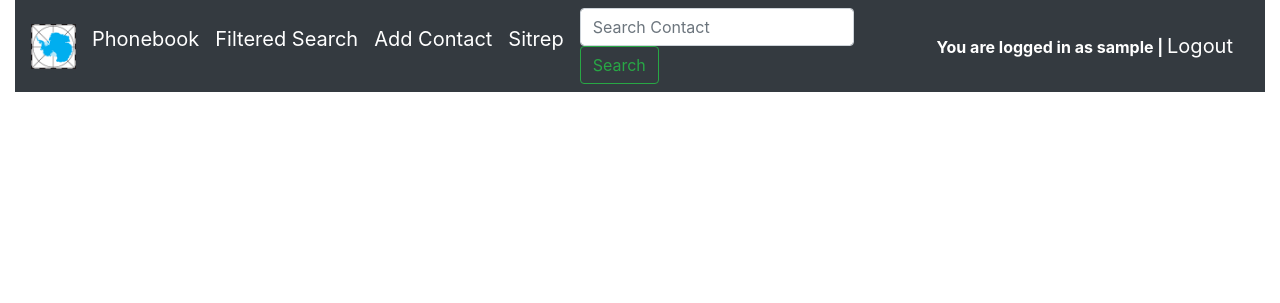
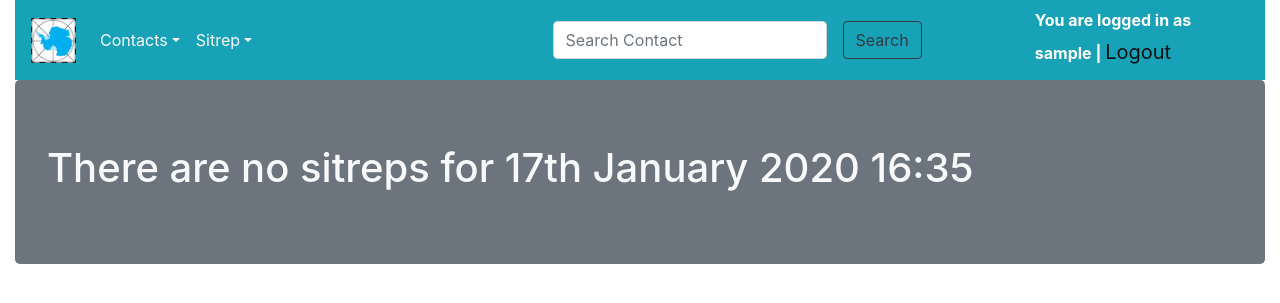
Before and after one commit to santiagourrutiam/sandypoint, a Django app: page /showsitrep/ in a window 1280 px wide. Shown: the top 303 px of the page. Run offline with Django 3.2, Linux system fonts and the light colour scheme; the visitor is signed in with stand-in values (Sample User, id 1); data that the repository does not hold is empty; some libraries are stand-ins or nearby versions.

Commit message:
third commit

```diff
--- a/sandypoint/phonebook/admin.py
+++ b/sandypoint/phonebook/admin.py
@@ -4,7 +4,7 @@ from phonebook.models import Contact, UserProfileInfo, Sitrep
 # Register your models here.
 
 class ContactsAdmin (admin.ModelAdmin):
-    fields = ['firstname','lastname','company','contact_type']
+    fields = ['firstname','lastname','company','contact_type','primary_phone','mobile_phone', 'email', 'description',]
     search_fields = ['firstname','lastname','company', 'contact_type']
     list_filter = ['contact_type']
 
--- a/sandypoint/phonebook/forms.py
+++ b/sandypoint/phonebook/forms.py
@@ -1,9 +1,20 @@
+"""
+@Santiago Urrutia
+phonebook/forms.py
+
+Contains all forms of the application.
+1) AddSitrepForm class (name, description)
+2) UserForm
+3) UserProfileInfoForm
+
+"""
+
 from django import forms
-
 from django.forms import ModelForm
 from phonebook.models import UserProfileInfo, Sitrep, Contact
 from django.contrib.auth.models import User
 
+#1)
 class AddSitrepForm (forms.ModelForm):
     name = forms.CharField(max_length=30,widget=forms.TextInput(attrs={'class':'form-control'}))
     description = forms.CharField(max_length=200, widget=forms.Textarea(attrs={'class':'form-control'}))
@@ -11,29 +22,18 @@ class AddSitrepForm (forms.ModelForm):
         model = Sitrep
         fields = '__all__'
 
-
+#2)
 class UserForm(forms.ModelForm):
     password = forms.CharField(widget=forms.PasswordInput())
     class Meta():
         model = User
         fields = ('username', 'email', 'password')
 
+#3)
 class UserProfileInfoForm(forms.ModelForm):
     class Meta():
         model = UserProfileInfo
         fields = ('department',)
-
-
-
-CONTACT_TYPE_CHOICES = [
-                ('Airport', 'AIRPORT'),
-                ('CUSTOMS','Customs'),
-                ('SHIPPING','Shipping'),
-                ('TRANSPORT','Transport'),
-                ('PROVIDERS','Providers'),
-                ('ACCOMODATION','Hotels/Accomodation'),
-                ('ALE','ALE Staff'),
-            ]
 
 class AddNewContactForm(forms.ModelForm):
     description = forms.CharField(
@@ -44,12 +44,10 @@ class AddNewContactForm(forms.ModelForm):
             }
         )
     )
+    email = forms.EmailField(
+        max_length=200,
+        required=False)
+
     class Meta():
         model = Contact
         fields = '__all__'
-
-# class SearchForm(forms.Form):
-#     query = forms.CharField(label=_('Query'), max_length=100,
-#                             widget=forms.TextInput(attrs={'class': 'form-control system-search', 'required': '',
-#                                                           'tabindex': 1, 'autofocus': '1',
-#                                                           'placeholder': _('Search contact')}))
--- a/sandypoint/phonebook/urls.py
+++ b/sandypoint/phonebook/urls.py
@@ -14,4 +14,5 @@ urlpatterns = [
     path('addsitrep/', views.addNewSitrep,name='addNewSitrep'),
     path('showsitrep/', views.showAllSitrep,name='showAllSitrep'),
     path('search/', views.filteredContacts,name='filteredContacts'),
+    path('searchstrings/', views.SearchResultsView,name='SearchResultsView'),
 ]
--- a/sandypoint/phonebook/views.py
+++ b/sandypoint/phonebook/views.py
@@ -1,3 +1,8 @@
+# phonebook/views.py
+"""
+@Santiago Urrutia
+Contains all Views.
+"""
 from django.shortcuts import render
 from django.http import HttpResponse, HttpResponseRedirect
 from django.template import Context
@@ -7,8 +12,23 @@ from django.contrib.auth import authenticate, login, logout
 from django.urls import reverse
 from django.contrib.auth.decorators import login_required
 from .filters import ContactFilter
-
-#The view for showing all contacts in the database, an open phonebook
+from django.db.models import Q
+from django.views.generic import ListView
+from django.utils.timezone import datetime
+#-------------------------------------------------------------------------
+@login_required
+def SearchResultsView (request):
+    query = request.GET.get('q')
+    object_list = Contact.objects.filter(
+                                        Q(firstname__icontains=query) |
+                                        Q(lastname__icontains=query) |
+                                        Q(contact_type__icontains=query) |
+                                        Q(company__icontains=query)
+                                        )
+    context = {'object_list':object_list}
+    return render(request, 'phonebook/search_results.html', context)
+#-------------------------------------------------------------------------
+#THE MAIN
 @login_required
 def showAllContacts(request):
     queryset = Contact.objects.all()
@@ -17,7 +37,7 @@ def showAllContacts(request):
     }
     return render (request, 'phonebook/front_page.html',context)
 
-
+#-------------------------------------------------------------------------
 #SITREP SECTION [ADD SITREP VIEW | SHOW SITREPS VIEW]
 @login_required
 def addNewSitrep(request):
@@ -29,52 +49,44 @@ def addNewSitrep(request):
             return showAllSitrep(request)
         else:
             print ('Error, Form Invalid')
-
     return render (request, 'phonebook/add_sitrep.html', {'form':form})
 
+#-------------------------------------------------------------------------
 @login_required
 def showAllSitrep (request):
-    queryset = Sitrep.objects.all()
+    today = datetime.today()
+    queryset = Sitrep.objects.filter(sitrep_time__year=today.year, sitrep_time__month=today.month, sitrep_time__day=today.day).order_by('sitrep_time')
     return render (request, 'phonebook/show_sitrep.html',{'object_list': queryset})
-
-
-
+#-------------------------------------------------------------------------
 @login_required
 def user_logout (request):
     logout(request)
     return HttpResponseRedirect(reverse('phonebook:userLogin'))
-
+#-------------------------------------------------------------------------
 #REGISTRATION PAGE FOR NEW USERS
 def registerNewUser(request):
-
     registered = False
-
     if request.method == 'POST':
         user_form = UserForm(data=request.POST)
         user_profile_info_form = UserProfileInfoForm(data=request.POST)
-
         if user_form.is_valid() and user_profile_info_form.is_valid():
             user = user_form.save()
             user.set_password(user.password)
             user.save()
-
             profile = user_profile_info_form.save(commit=False)
             profile.user = user
             profile.save()
-
             registered = True
-
         else:
             print (user_form.errors, user_profile_info_form.errors)
     else:
         user_form = UserForm()
         user_profile_info_form = UserProfileInfoForm()
-
     return render (request,'phonebook/registration.html',
                     {'user_form': user_form,
                      'user_profile_info_form':user_profile_info_form,
                      'registered':registered})
-
+#-------------------------------------------------------------------------
 #ADD NEW CONTACT VIEW
 @login_required
 def addContact(request):
@@ -88,7 +100,7 @@ def addContact(request):
             print ('Error, Form Invalid')
 
     return render (request, 'phonebook/add_contact.html', {'form':form})
-
+#-------------------------------------------------------------------------
 #FILTERED BY CONTACT TYPE SEARCH
 @login_required
 def filteredContacts (request):
@@ -97,14 +109,12 @@ def filteredContacts (request):
 
     return render(request, 'phonebook/filtered_search.html', {'filter': contact_filter})
 
-
+#-------------------------------------------------------------------------
 def userLogin(request):
     if request.method == 'POST':
         username = request.POST.get ('username')
         password = request.POST.get ('password')
-
         user = authenticate(username=username,password=password)
-
         if user:
             if user.is_active:
                 login(request,user)
--- a/sandypoint/sandypoint/settings.py
+++ b/sandypoint/sandypoint/settings.py
@@ -44,6 +44,7 @@ INSTALLED_APPS = [
     'crispy_forms',
     'bootstrap_datepicker_plus',
     'django_filters',
+
 
 ]
 
@@ -120,7 +121,7 @@ AUTH_PASSWORD_VALIDATORS = [
 
 LANGUAGE_CODE = 'en-us'
 
-TIME_ZONE = 'UTC'
+TIME_ZONE = 'America/Santiago'
 
 USE_I18N = True
 
--- a/sandypoint/templates/phonebook/add_contact.html
+++ b/sandypoint/templates/phonebook/add_contact.html
@@ -5,7 +5,7 @@
 
 {% block content %}
 
-<div class="jumbotron bg-info text-light">
+<div class="jumbotron bg-dark text-light">
  <h1 class='display-3 text-left'>Add Contact</h1>
     <form action='.' method='POST'>
         {% csrf_token %}
--- a/sandypoint/templates/phonebook/add_sitrep.html
+++ b/sandypoint/templates/phonebook/add_sitrep.html
@@ -3,7 +3,7 @@
 {% block content %}
 
 
-<div class='jumbotron bg-info text-light'>
+<div class='jumbotron bg-dark text-light'>
      <form method='POST' action=' '>
         {% csrf_token %}
         <h1 class='display-3 text-left'>Add Sitrep</h1>
--- a/sandypoint/templates/phonebook/filtered_search.html
+++ b/sandypoint/templates/phonebook/filtered_search.html
@@ -2,10 +2,10 @@
 
 {% block content %}
 
-<div class="jumbotron bg-info text-light">
+<div class="jumbotron bg-dark text-light">
    <form method="get">
     {{ filter.form.as_p }}
-    <button class="btn btn-secondary" type="submit">FILTER BY CONTACT TYPE</button>
+    <button class="btn btn-warning" type="submit">Search</button>
   </form>
 </div>
 
@@ -20,7 +20,6 @@
             <th>Mobile</th>
             <th>Email</th>
             <th>Added On</th>
-
         </thead>
     </tr>
      {% for Contact in filter.qs %}
--- a/sandypoint/templates/phonebook/login.html
+++ b/sandypoint/templates/phonebook/login.html
@@ -3,7 +3,7 @@
 
 {% block content %}
 
-<div class='jumbotron bg-info text-white'>
+<div class='jumbotron bg-dark text-white'>
     <h1 class='display-6'>Please Login</h1>
     <form class="form-inline" action="{% url 'phonebook:userLogin' %}" method='POST'>
         {% csrf_token %}
@@ -12,7 +12,7 @@
         <input class='form-control' type='text' name='username' placeholder='Enter Username'>
         <label for='password'> Password: </label>
         <input class='form-control' type='password' name='password'>
-        <button class="btn btn-dark" type='submit'>Login</button>
+        <button class="btn btn-info" type='submit'>Login</button>
         </div>
     </form>
 </div>
--- a/sandypoint/templates/phonebook/navbar.html
+++ b/sandypoint/templates/phonebook/navbar.html
@@ -1,34 +1,49 @@
-<!DOCTYPE html>
-{% block navbar %}
 {% load staticfiles %}
 
-<nav class="navbar navbar-expand-md navbar-dark bg-dark">
-    <div class="navbar-collapse collapse w-100 order-1 order-md-0 dual-collapse2">
-        <ul class="navbar-nav mr-auto">
-            <a class="navbar-brand" href="#">
-            <img src="{% static 'raal_logo.png' %}" width="45" height="45" alt="RAAL"></img></a>
-            <li><a class="navbar-brand color-primary" href="{% url 'phonebook:showAllContacts' %}">Phonebook</a></li>
-            <li><a class="navbar-brand color-primary" href="{% url 'phonebook:filteredContacts' %}">Filtered Search</a></li>
-            <li><a class="navbar-brand color-primary" href="{% url 'phonebook:addContact' %}">Add Contact</a></li>
-            <li><a class="navbar-brand color-primary" href="{% url 'phonebook:addNewSitrep' %}">Sitrep</a></li>
-        </ul>
-    </div>
-    <div class="navbar-collapse collapse w-100 order-2 dual-collapse2">
-          <form class="form-inline">
-                <input class="form-control mr-sm-2" type="search" placeholder="Search Contact" aria-label="Search">
-                <button class="btn btn-outline-success my-2 my-sm-0" type="submit">Search</button>
-            </form>
-    </div>
-    <div class="navbar-collapse collapse w-100 order-3 dual-collapse2">
-        <ul class="navbar-nav ml-auto">
+{% block navbar %}
+
+<nav class="navbar navbar-expand-lg navbar-light bg-info">
+  <a class="navbar-brand text-primary" href="{% url 'phonebook:showAllContacts' %}"><img src="{% static 'raal_logo.png' %}" width="45" height="45" alt="RAAL"></img></a>
+  <button class="navbar-toggler" type="button" data-toggle="collapse" data-target="#navbarSupportedContent" aria-controls="navbarSupportedContent" aria-expanded="false" aria-label="Toggle navigation">
+  <span class="navbar-toggler-icon"></span>
+  </button>
+  <div class="collapse navbar-collapse" id="navbarSupportedContent">
+    <ul class="navbar-nav mr-auto">
+      <li class="nav-item dropdown">
+        <a class="nav-link dropdown-toggle text-light bg-info" href="#" id="navbarDropdown" role="button" data-toggle="dropdown" aria-haspopup="true" aria-expanded="false">
+          Contacts</a>
+        <div class="dropdown-menu" aria-labelledby="navbarDropdown">
+          <a class="dropdown-item" href="{% url 'phonebook:addContact' %}">Add Contacts</a>
+          <a class="dropdown-item" href="{% url 'phonebook:filteredContacts' %}">Filtered Search</a>
+        </div>
+      </li>
+
+      <li class="nav-item dropdown">
+        <a class="nav-link dropdown-toggle text-light bg-info" href="#" id="navbarDropdown" role="button" data-toggle="dropdown" aria-haspopup="true" aria-expanded="false">
+          Sitrep</a>
+        <div class="dropdown-menu" aria-labelledby="navbarDropdown">
+          <a class="dropdown-item" href="{% url 'phonebook:addNewSitrep' %}">Add Daily Sitrep</a>
+          <a class="dropdown-item" href="{% url 'phonebook:showAllSitrep' %}">View Daily Sitreps</a>
+        </div>
+      </li>
+    </ul>
+    <div="collapse navbar-collapse">
+      <ul class="navbar-nav ml-auto">
             {% if user.is_authenticated %}
+                <div class="container">
+                  <form action="{% url 'phonebook:SearchResultsView' %}" method="GET" class="form-inline">{% csrf_token %}
+                    <input name='q' class="form-control mr-sm-3" type="text" placeholder="Search Contact" aria-label="Search">
+                    <button class="btn btn-outline-dark my-2 my-sm-0 glyphicon glyphicon-search" type="submit">Search</button>
+                  </form>
+                </div>
                 <li><strong class='display-6 text-white'>You are logged in as {{user.username}}  |  </strong><a class='navbar-brand color-primary' href="{% url 'logout' %}">Logout</a></li>
             {% else %}
-                <a class="navbar-brand btn btn-outline-secondary" href="{% url 'phonebook:registerNewUser' %}">Register</a>
-                <a class='navbar-brand color-primary btn btn-primary' href="{% url 'phonebook:userLogin' %}">Login</a>
+              <a class="navbar-brand btn btn-outline-dark text-light bg-primary" href="{% url 'phonebook:registerNewUser' %}">Register</a>
+              <a class='navbar-brand color-dark btn btn-dark text-light bg-success' href="{% url 'phonebook:userLogin' %}">Login</a>
             {% endif %}
-        </ul>
+      </ul>
     </div>
 </nav>
 
+
 {% endblock %}
--- a/sandypoint/templates/phonebook/show_sitrep.html
+++ b/sandypoint/templates/phonebook/show_sitrep.html
@@ -2,20 +2,18 @@
 
 {% block content %}
 
-<div class="table-responsive-sm">
-    <table class='table table-dark'>
-        <tbody>
-            {% for instance in object_list %}
-                <tr scope="row">
-                    <h2>{{ instance.name }}</h2>
-                    <h5>Description:</h5>
-                    <h5>{{ instance.description }} </h5>
-                    <h5>Time: {{ instance.sitrep_time|date:'d-M/H:i' }}z</h5>
-                    <hr>
-                </tr>
-            {% endfor %}
-        </tbody>
-    </table>
-</div>
+{% for instance in object_list %}
+        <div class="jumbotron bg-secondary">
+            <div class="container text-white">
+                <h2 class="display-6">{{instance.name|title}} | {{ instance.sitrep_time|date:'d-M-H:i' }}</h2>
+                <p class="display-6" style="font-size:1.7rem"><span class="badge badge-warning badge">Sitrep Description:</span></p>
+                <p class="lead">{{ instance.description }}</p>
+            </div>
+        </div>
+{% empty %}
+        <div class="jumbotron bg-secondary text-light">
+            <h1>There are no sitreps for {% now "jS F Y H:i" %} </h1>
+        </div>
+{% endfor %}
 
 {% endblock %}
```
Also changed, not shown: sandypoint/phonebook/models.py (+16 -19 lines), sandypoint/templates/phonebook/front_page.html (+7 -5 lines), sandypoint/templates/phonebook/registration.html (+10 -12 lines), sandypoint/templates/phonebook/search_results.html (added, +35 -0 lines), sandypoint/phonebook/migrations/0011_auto_20200115_1341.py (added), sandypoint/phonebook/migrations/0012_auto_20200115_1743.py (added).
